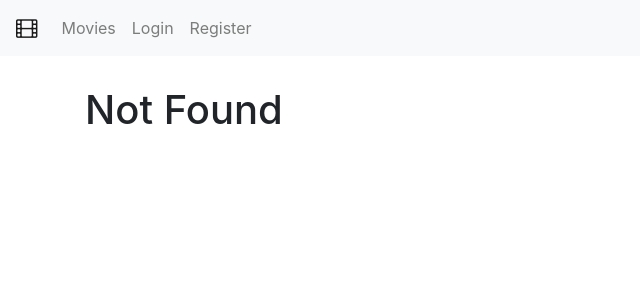
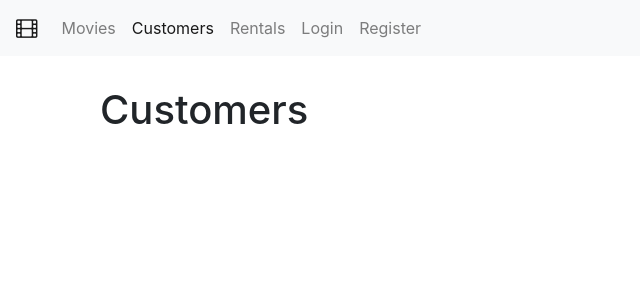
Before and after one commit to vuongdieuban/store_react, a React (Create React App) app: page /customers in a window 1280 px wide. Before the commit this address led to /not-found. Shown: the top 300 px of the page, without its empty margins (0-640 px from the left). Built offline with nearby package versions, Linux system fonts and the light colour scheme; no server answers.

Commit message:
Add Rentals (listview), init Customers and Returns

```diff
--- a/src/App.js
+++ b/src/App.js
@@ -1,6 +1,9 @@
 import React, { Component } from "react";
 import { Route, Redirect, Switch } from "react-router-dom";
 import Movies from "./components/movies";
+import Customers from "./components/customers";
+import Rentals from "./components/rentals";
+import Returns from "./components/returns";
 import NavBar from "./components/navbar";
 import NotFound from "./components/notFound";
 import LoginForm from "./components/loginForm";
@@ -36,6 +39,9 @@ class App extends Component {
               path="/movies"
               render={props => <Movies {...props} user={this.state.user} />}
             />
+            <Route path="/rentals" component={Rentals} />
+            <Route path="/returns" component={Returns} />
+            <Route path="/customers" component={Customers} />
             <Route path="/not-found" component={NotFound} />
             <Redirect from="/" exact to="/movies" />
             <Redirect to="/not-found" />
--- /dev/null
+++ b/src/components/customers.js
@@ -0,0 +1,23 @@
+import React, { Component } from "react";
+import { getAllCustomers } from "../services/customerService";
+
+class Customers extends Component {
+  state = {
+    customers: []
+  };
+
+  async componentDidMount() {
+    const customers = await getAllCustomers();
+    this.setState({ customers });
+  }
+
+  render() {
+    return (
+      <div className="container">
+        <h1>Customers</h1>
+      </div>
+    );
+  }
+}
+
+export default Customers;
--- a/src/components/navbar.js
+++ b/src/components/navbar.js
@@ -5,9 +5,9 @@ class NavBar extends Component {
   renderNavLink = () => {
     const { user } = this.props;
     const links = [
-      { label: "Movies", path: "/movies" }
-      // { label: "Customers", path: "/customers" },
-      // { label: "Rentals", path: "/rentals" }
+      { label: "Movies", path: "/movies" },
+      { label: "Customers", path: "/customers" },
+      { label: "Rentals", path: "/rentals" }
     ];
 
     // check to see if user is logged in or not
--- a/src/components/registerForm.js
+++ b/src/components/registerForm.js
@@ -12,7 +12,6 @@ class RegisterForm extends Form {
 
   schema = {
     username: Joi.string()
-      .alphanum()
       .min(5)
       .max(50)
       .required()
--- /dev/null
+++ b/src/components/rentals.js
@@ -0,0 +1,47 @@
+import React, { Component } from "react";
+import _ from "lodash";
+import RentalTable from "./rentalsTable";
+import { getAllRentals } from "../services/rentalService";
+
+class Rentals extends Component {
+  state = {
+    rentals: [],
+    sortColumn: { path: "customer.name", order: "asc" }
+  };
+
+  handleSort = sortColumn => {
+    this.setState({ sortColumn });
+  };
+
+  getPagedData = () => {
+    const { rentals, sortColumn } = this.state;
+    const sortedRentals = _.orderBy(
+      rentals,
+      [sortColumn.path],
+      [sortColumn.order]
+    );
+    return sortedRentals;
+  };
+
+  async componentDidMount() {
+    const rentals = await getAllRentals();
+    this.setState({ rentals });
+  }
+
+  render() {
+    const { sortColumn } = this.state;
+    const rentals = this.getPagedData();
+    return (
+      <div className="container">
+        <h1>Rentals</h1>
+        <RentalTable
+          rentals={rentals}
+          onSort={this.handleSort}
+          sortColumn={sortColumn}
+        />
+      </div>
+    );
+  }
+}
+
+export default Rentals;
--- /dev/null
+++ b/src/components/rentalsTable.js
@@ -0,0 +1,44 @@
+import React from "react";
+import { Link } from "react-router-dom";
+import Table from "./common/table";
+
+const RentalTable = props => {
+  const generateColumns = () => {
+    const columns = [
+      { label: "Customer", path: "customer.name" },
+      { label: "Movie", path: "movie.name" },
+      { label: "Date Rented", path: "dateRented" },
+      {
+        label: "Date Returned",
+        path: "dateReturned",
+        content: rental => {
+          if (!rental.dateReturned)
+            return (
+              <Link
+                to={{
+                  pathname: `/returns`
+                }}
+              >
+                Return
+              </Link>
+            );
+          return rental.dateReturned;
+        }
+      },
+      { label: "Rental Fee", path: "rentalFee" }
+    ];
+    return columns;
+  };
+
+  const { rentals, sortColumn, onSort } = props;
+  return (
+    <Table
+      data={rentals}
+      columns={generateColumns()}
+      onSort={onSort}
+      sortColumn={sortColumn}
+    />
+  );
+};
+
+export default RentalTable;
--- /dev/null
+++ b/src/components/returns.js
@@ -0,0 +1,9 @@
+import React, { Component } from "react";
+
+class Returns extends Component {
+  render() {
+    return <h1>Returns</h1>;
+  }
+}
+
+export default Returns;
--- /dev/null
+++ b/src/services/customerService.js
@@ -0,0 +1,12 @@
+import http from "./httpService";
+import { getBaseURL } from "./getBaseURL";
+
+const CUSTOMERS_URL = `${getBaseURL()}/customers`;
+
+const getAllCustomers = async () => {
+  const { data } = await http.get(CUSTOMERS_URL);
+  console.log("Customers fetched\n", data);
+  return data;
+};
+
+export { getAllCustomers };
--- /dev/null
+++ b/src/services/rentalService.js
@@ -0,0 +1,12 @@
+import http from "./httpService";
+import { getBaseURL } from "./getBaseURL";
+
+const RENTALS_URL = `${getBaseURL()}/rentals`;
+
+const getAllRentals = async () => {
+  const { data } = await http.get(RENTALS_URL);
+  console.log("Rentals fetched\n", data);
+  return data;
+};
+
+export { getAllRentals };
```
